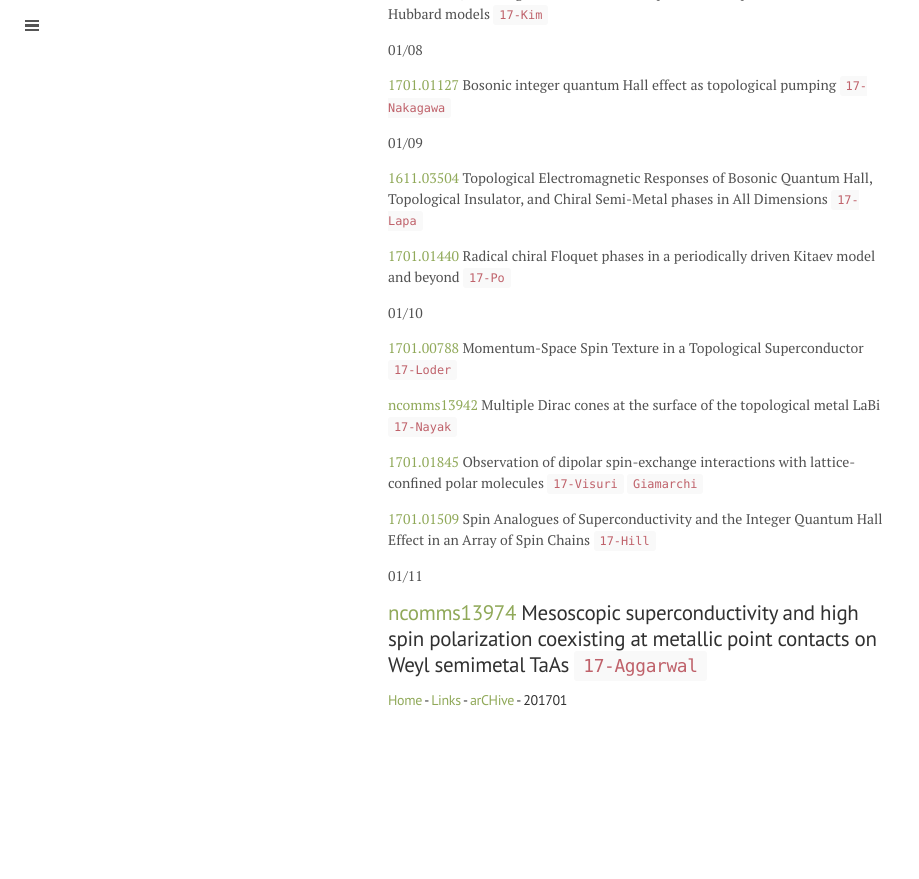
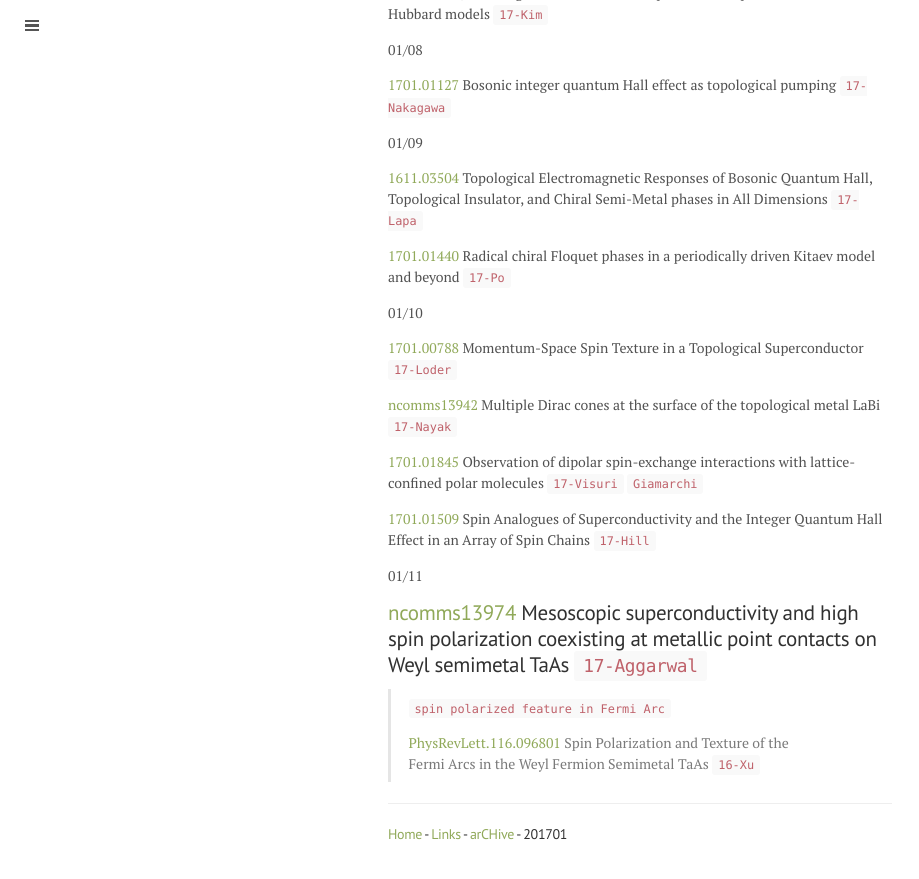
Before and after one commit to qkrwlsghdcjsworlt/work, a Jekyll site: the page built from 201701.md, in a window 1280 px wide and 900 px high, scrolled down 1368 px. Shown: the top 879 px of the window, without its empty margins (0-919 px from the left). Built offline with Jekyll 4.4.1, drawn with Linux system fonts in a browser that asks for light colours; before the commit the page ends 2134 px from its top, so only the background shows below that.

Commit message:
“update”

```diff
--- a/201701.md
+++ b/201701.md
@@ -80,6 +80,15 @@ polar molecules `17-Visuri` `Giamarchi`
 
 [ncomms13974](http://www.nature.com/articles/ncomms13974) Mesoscopic superconductivity and high spin polarization coexisting at metallic point contacts on Weyl semimetal TaAs `17-Aggarwal`
 ---
+>
+`spin polarized feature in Fermi Arc`
+>
+[PhysRevLett.116.096801](http://journals.aps.org/prl/abstract/10.1103/PhysRevLett.116.096801)
+Spin Polarization and Texture of the Fermi Arcs in the Weyl Fermion Semimetal TaAs `16-Xu`
+
+
+
+---
 
 
 #### [Home]({{ site.baseurl }}) - [Links]({{ site.baseurl }}/Links.html) - [arCHive]({{ site.baseurl }}/arCHive.html) - 201701
```
